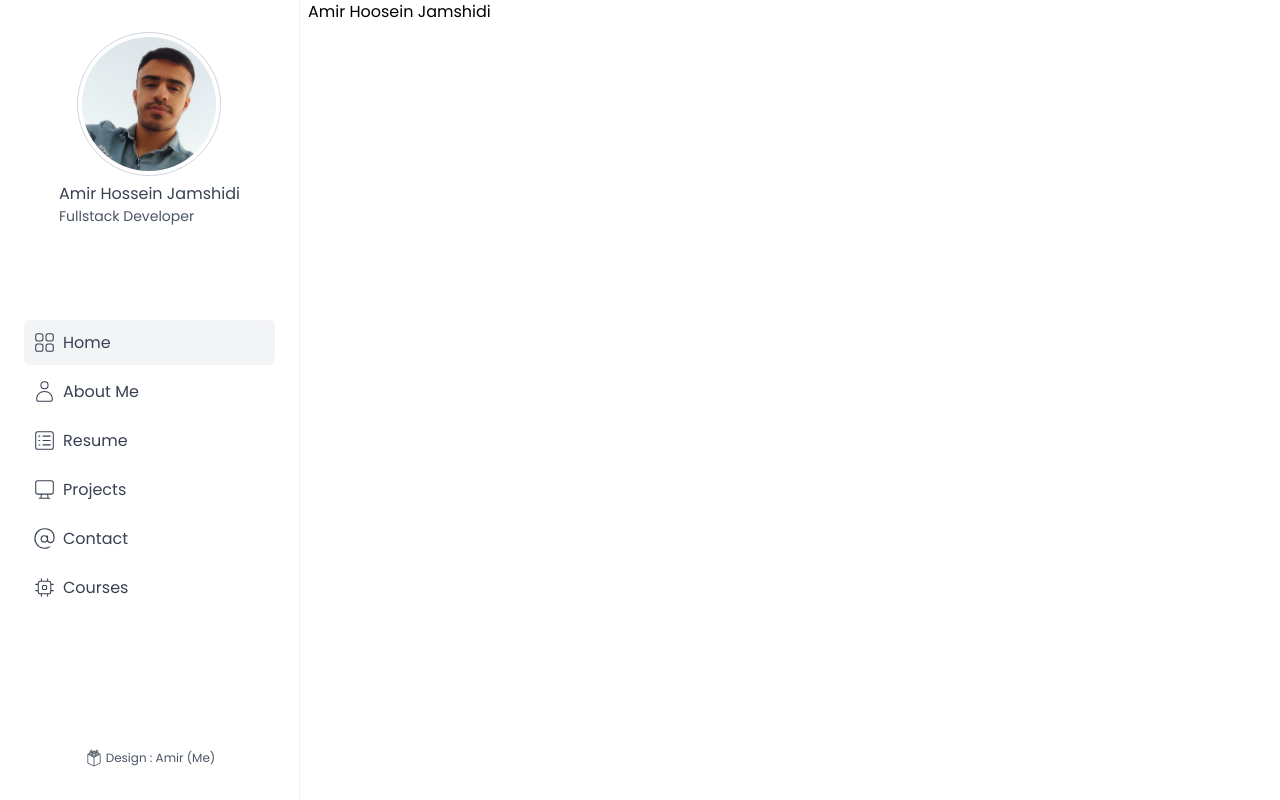
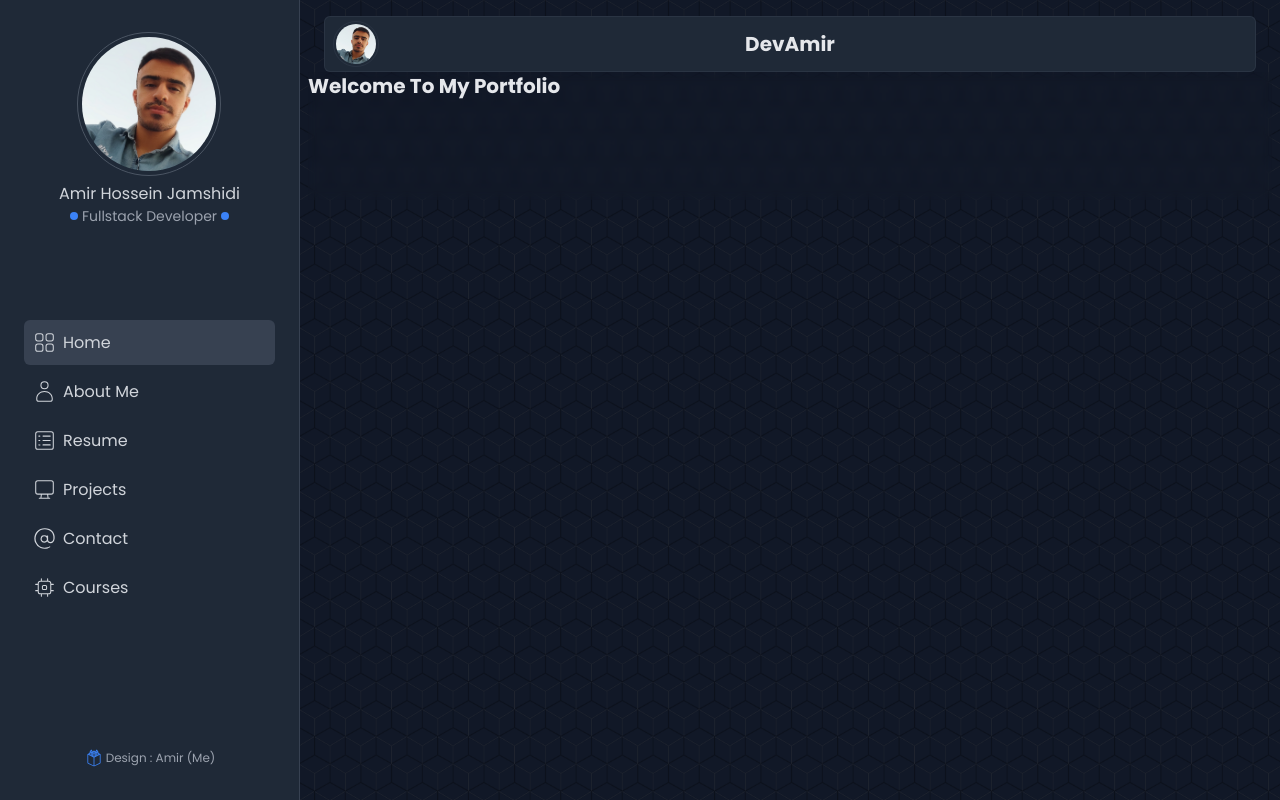
Before and after one commit to amir-jamshidi/portfolio, a Next.js app: page / in a window 1280 px wide. Built offline with nearby package versions, Linux system fonts and the light colour scheme.

Commit message:
Create Header

```diff
--- /dev/null
+++ b/app/(root)/about/page.tsx
@@ -0,0 +1,9 @@
+import React from 'react'
+
+const page = () => {
+    return (
+        <div>page</div>
+    )
+}
+
+export default page
--- /dev/null
+++ b/app/(root)/contact/page.tsx
@@ -0,0 +1,9 @@
+import React from 'react'
+
+const page = () => {
+  return (
+    <div>page</div>
+  )
+}
+
+export default page
--- /dev/null
+++ b/app/(root)/courses/page.tsx
@@ -0,0 +1,9 @@
+import React from 'react'
+
+const page = () => {
+    return (
+        <div>page</div>
+    )
+}
+
+export default page
--- /dev/null
+++ b/app/(root)/page.tsx
@@ -0,0 +1,13 @@
+import React from 'react'
+
+const MainPage = () => {
+  return (
+    <div className=' h-32  backdrop-blur-sm z-10'>
+      <p className='text-primary font-semibold text-xl'>
+        Welcome To My Portfolio
+      </p>
+    </div>
+  )
+}
+
+export default MainPage
--- /dev/null
+++ b/app/(root)/projects/page.tsx
@@ -0,0 +1,9 @@
+import React from 'react'
+
+const page = () => {
+  return (
+    <div>page</div>
+  )
+}
+
+export default page
--- /dev/null
+++ b/app/(root)/resume/page.tsx
@@ -0,0 +1,9 @@
+import React from 'react'
+
+const page = () => {
+    return (
+        <div>page</div>
+    )
+}
+
+export default page
--- a/app/globals.css
+++ b/app/globals.css
@@ -3,6 +3,10 @@
 @tailwind utilities;
 
 @layer utilities {
+
+  .border-dark{
+    @apply border border-gray-700/50
+  }
 
   .sidebar-style {
     @apply bg-white dark:bg-gray-800 border-r border-r-gray-100 dark:border-r-gray-700
@@ -33,3 +37,12 @@
     grid-template-columns: 1fr;
   }
 }
+
+
+.pattern {
+  background-image: url('/4.png');
+  background-size: 400px;
+  background-repeat: repeat;
+  opacity: 0.3;
+  z-index: 0;
+}
--- a/app/layout.tsx
+++ b/app/layout.tsx
@@ -2,6 +2,7 @@ import type { Metadata } from "next";
 import { Poppins } from "next/font/google";
 import "./globals.css";
 import Sidebar from "@/components/templates/Sidebar/Sidebar";
+import Header from "@/components/templates/Header/Header";
 
 const poppins = Poppins({
   weight: ['400', '500', '700'],
@@ -22,13 +23,17 @@ export default function RootLayout({
 }>) {
   return (
     <html lang="en">
-      <body className={`${poppins.className}`}>
-        <section className="h-screen w-full main-page">
+      <body className={`${poppins.className} dark`}>
+        <section className="min-h-dvh w-full main-page bg-gray-900">
           <div className="sidebar-style hidden lg:flex">
             <Sidebar />
           </div>
-          <div className="bg-white dark:bg-gray-800 container">
-            {children}
+          <div className="bg-white main dark:bg-gray-900 relative">
+            <div className="absolute pattern inset-0"></div>
+            <div className="container z-10 relative">
+              <Header />
+              {children}
+            </div>
           </div>
         </section>
       </body>
--- a/app/page.tsx
+++ /dev/null
@@ -1,9 +0,0 @@
-import React from 'react'
-
-const MainPage = () => {
-  return (
-    <div>Amir Hoosein Jamshidi</div>
-  )
-}
-
-export default MainPage
--- /dev/null
+++ b/components/templates/Header/Header.tsx
@@ -0,0 +1,25 @@
+import Image from 'next/image'
+import React from 'react'
+
+const Header = () => {
+    return (
+        <div className='h-14 bg-gray-800 rounded-md justify-between mt-4 md:mx-4 border-dark items-center flex px-2'>
+            <div className='w-20 flex'>
+                <div className='rounded-full overflow-hidden border-dark'>
+                    <Image
+                        className='p-0.5 rounded-full'
+                        src='/profile.jpg'
+                        width={44}
+                        height={44}
+                        alt='Profile' />
+                </div>
+            </div>
+            <div>
+                <p className='font-semibold text-xl text-primary'>DevAmir</p>
+            </div>
+            <div className='w-20'></div>
+        </div>
+    )
+}
+
+export default Header
--- a/components/templates/Sidebar/Sidebar.tsx
+++ b/components/templates/Sidebar/Sidebar.tsx
@@ -11,7 +11,11 @@ const Sidebar = () => {
                     </div>
                     <div className=''>
                         <p className='text-secondary'>Amir Hossein Jamshidi</p>
-                        <p className='text-light text-sm'>Fullstack Developer</p>
+                        <div className='flex gap-x-1 items-center justify-center'>
+                            <span className='dot-small bg-blue-500 flex w-2 h-2 rounded-full'></span>
+                            <p className='text-light text-sm'>Fullstack Developer</p>
+                            <span className='dot-small bg-blue-500 flex w-2 h-2 rounded-full'></span>
+                        </div>
                     </div>
                 </div>
                 <div className='w-full flex flex-col gap-y-1'>
@@ -20,7 +24,7 @@ const Sidebar = () => {
                 <div className='h-16 flex flex-col justify-end text-xs text-light'>
                     <div className='flex items-center gap-x-0.5'>
                         <span>
-                            <CiPenpot size={20} className='text-light' />
+                            <CiPenpot size={20} className='text-blue-500' />
                         </span>
                         <p>Design : Amir (Me)</p>
                     </div>
```
Also changed, not shown: public/4.png (added).
